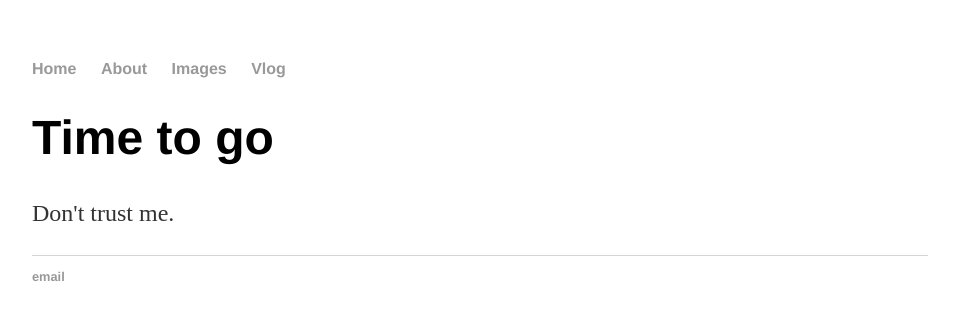
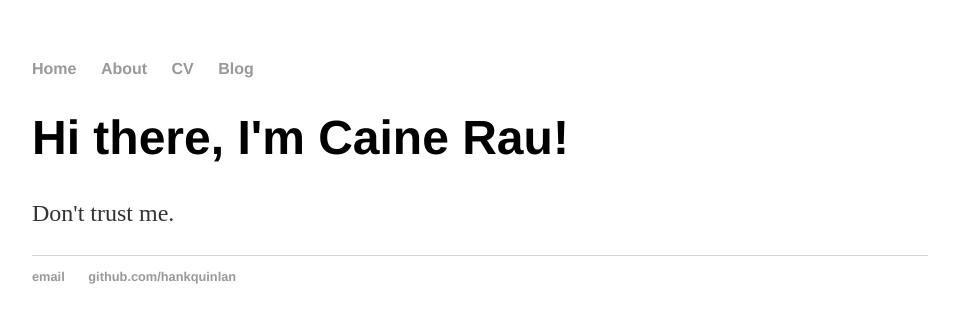
Before and after one commit to letkan/letkan.github.io, a Jekyll site: the page built from index.html, in a window 1280 px wide. Shown: the top 323 px of the page, without its empty margins (160-1119 px from the left). Built offline with Jekyll 4.4.1, drawn with Linux system fonts in a browser that asks for light colours.

Commit message:
Update index.html

```diff
--- a/index.html
+++ b/index.html
@@ -1,30 +1,8 @@
-<!DOCTYPE html>
-<html>
-	<head>
-		<title>Images of Stuff</title>
-		<!-- link to main stylesheet -->
-		<link rel="stylesheet" type="text/css" href="/css/main.css">
-	</head>
-	<body>
-		<nav>
-    		<ul>
-        		<li><a href="/">Home</a></li>
-	        	<li><a href="/about">About</a></li>
-        		<li><a href="/cv">Images</a></li>
-        		<li><a href="/blog">Vlog</a></li>
-    		</ul>
-		</nav>
-		<div class="container">
-    		<div class="blurb">
-        		<h1>Time to go</h1>
-				<p>Don't trust me.</p>
-    		</div><!-- /.blurb -->
-		</div><!-- /.container -->
-		<footer>
-    		<ul>
-        		<li><a href="mailto:petrica.celrau@gmail.com">email</a></li>
-        		<!--li><a href="https://github.com/hankquinlan">github.com/hankquinlan</a></li-->
-			</ul>
-		</footer>
-	</body>
-</html>
+---
+layout: default
+title: Andu Novac, Caine Rau
+---
+<div class="blurb">
+	<h1>Hi there, I'm Caine Rau!</h1>
+	<p>Don't trust me.</p>
+</div><!-- /.blurb -->
```
